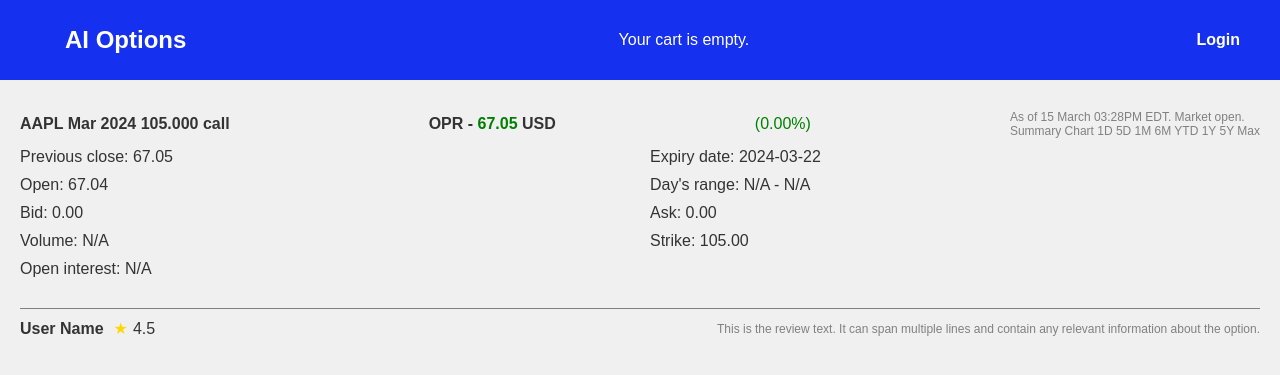
After one commit to dayveedaniel/Django_lab, a Django app: page /product/1/ in a window 1280 px wide. The commit adds this page. Shown: the top 375 px of the page. Run offline with Django 5.2, Linux system fonts and the light colour scheme; parts of the project's set-up code (start-up, migrations or seed data) failed here and were passed over.

Commit message:
work on product page

```diff
--- a/accounts/views.py
+++ b/accounts/views.py
@@ -62,5 +62,4 @@ def add_review(request, product_id):
         review.user = request.user  # Assign the current user to the order
         review.product = product  # Assign the current user to the order
         review.save()
-
     return redirect('profile')
--- a/shop/models.py
+++ b/shop/models.py
@@ -1,5 +1,6 @@
 # Create your models here.
 from django.contrib.auth.models import User
+from django.core.validators import MaxValueValidator, MinValueValidator
 from django.db import models
 from django.db.models import CheckConstraint, Q, Avg, Count
 from django.urls import reverse
@@ -106,7 +107,10 @@ class Review(models.Model):
     user = models.ForeignKey(User, models.CASCADE)
     product = models.ForeignKey(Product, models.CASCADE, null=True, blank=True)
     comment = models.TextField(max_length=250, null=True, blank=True)
-    rate = models.IntegerField(default=1)
+    rate = models.IntegerField(default=0, validators=[
+        MaxValueValidator(5),
+        MinValueValidator(0)
+    ])
     created_at = models.DateTimeField(auto_now_add=True)
 
     def __str__(self):
--- a/shop/urls.py
+++ b/shop/urls.py
@@ -1,8 +1,9 @@
 from django.urls import path
-from .views import HomePageView, CustomersListView, ticker_details
+from .views import HomePageView, CustomersListView, ticker_details, product_details
 
 urlpatterns = [
     path('', HomePageView.as_view(), name='home'),
     path('customers', CustomersListView.as_view(), name='customers'),
     path('ticker/<slug:slug>/', ticker_details, name='details'),
+    path('product/<slug:slug>/', product_details, name='products'),
 ]
--- a/shop/views.py
+++ b/shop/views.py
@@ -3,7 +3,7 @@ from django.shortcuts import get_object_or_404, render
 from django.views.generic.list import ListView
 
 from cart.form import CartAddProductForm
-from shop.models import Customer, Order, Ticker
+from shop.models import Customer, Order, Ticker, Product
 
 
 # Create your views here.
@@ -43,6 +43,13 @@ def ticker_details(request, slug):
     return render(request, 'shop/tickers/details.html', context)
 
 
+def product_details(request, slug):
+    option = get_object_or_404(Product, slug=slug)
+    cart_product_form = CartAddProductForm()
+    context = {'options': option, 'cart_product_form': cart_product_form}
+    return render(request, 'shop/products/product.html', context)
+
+
 class CustomersListView(ListView):
     template_name = "customer.html"
     model = Customer
--- /dev/null
+++ b/static/css/product.css
@@ -0,0 +1,98 @@
+.option-container {
+  width: 100%;
+  display: flex;
+  flex-direction: column;
+}
+
+.option-data {
+  display: flex;
+  justify-content: space-between;
+  align-items: center;
+  margin-bottom: 10px;
+}
+
+.option-name {
+  font-weight: bold;
+}
+
+.opr-price {
+  font-weight: bold;
+}
+
+.opr-delayed-price {
+  color: green;
+}
+
+.change-percent {
+  color: green;
+}
+
+.additional-info {
+  display: flex;
+  flex-direction: column;
+}
+
+.as-of {
+  font-size: 12px;
+  color: gray;
+}
+
+.summary-chart {
+  font-size: 12px;
+  color: gray;
+}
+
+.option-info {
+  display: grid;
+  grid-template-columns: 1fr 1fr;
+  grid-column-gap: 20px;
+  grid-row-gap: 10px;
+  margin-bottom: 10px;
+}
+
+.review-row {
+  display: flex;
+  justify-content: space-between;
+  align-items: center;
+  margin-top: 20px;
+  border-top: 1px solid gray;
+  padding-top: 10px;
+}
+
+.review-title {
+  font-weight: bold;
+}
+
+.review-text {
+  font-size: 12px;
+  color: gray;
+}
+
+.review-row {
+  display: flex;
+  justify-content: space-between;
+  align-items: center;
+  margin-top: 20px;
+  border-top: 1px solid gray;
+  padding-top: 10px;
+}
+
+.rating {
+  display: flex;
+  align-items: center;
+}
+
+.username {
+  font-weight: bold;
+  margin-right: 10px;
+}
+
+.rating-score {
+  display: flex;
+  align-items: center;
+}
+
+.star {
+  color: gold;
+  margin-right: 5px;
+}
--- a/templates/accounts/profile.html
+++ b/templates/accounts/profile.html
@@ -43,7 +43,7 @@
                 </div>
                 <div class="product-price"> {{ item.quantity }} * {{ item.price }}</div>
                 <div class="product-actions">
-                    <button class="btn view-product" onclick="window.location='{% url 'details' slug=item.product.category.slug %}';">View Product</button>
+                    <button class="btn view-product" onclick="window.location='{% url 'products' slug=item.product.slug %}';">View Product</button>
                     <button class="btn leave-review" data-id="{{ item.product.id }}" data-name="{{ item.product.name }}" >Leave Review</button>
                 </div>
             </div>
--- /dev/null
+++ b/templates/shop/products/product.html
@@ -0,0 +1,44 @@
+{% extends "home.html" %}
+{% load static %}
+{% block search %}
+{% endblock %}
+{% block content %}
+
+<link rel="stylesheet" href="{% static 'css/product.css' %}">
+
+
+<div class="option-container">
+  <div class="option-data">
+    <span class="option-name">AAPL Mar 2024 105.000 call</span>
+    <span class="opr-price">OPR - <span class="opr-delayed-price">67.05</span> USD</span>
+    <span class="change-percent">(0.00%)</span>
+    <span class="additional-info">
+      <span class="as-of">As of 15 March 03:28PM EDT. Market open.</span>
+      <span class="summary-chart">Summary Chart 1D 5D 1M 6M YTD 1Y 5Y Max</span>
+    </span>
+  </div>
+  <div class="option-info">
+    <span class="previous-close">Previous close: 67.05</span>
+    <span class="expiry-date">Expiry date: 2024-03-22</span>
+    <span class="open-price">Open: 67.04</span>
+    <span class="day-range">Day's range: N/A - N/A</span>
+    <span class="bid-price">Bid: 0.00</span>
+    <span class="ask-price">Ask: 0.00</span>
+    <span class="volume">Volume: N/A</span>
+    <span class="strike-price">Strike: 105.00</span>
+    <span class="open-interest">Open interest: N/A</span>
+  </div>
+
+  <div class="review-row">
+    <div class="rating">
+      <span class="username">User Name</span>
+      <span class="rating-score">
+        <span class="star">&#9733;</span>
+        4.5
+      </span>
+    </div>
+    <span class="review-text">This is the review text. It can span multiple lines and contain any relevant information about the option.</span>
+</div>
+
+</div>
+{% endblock %}
--- a/templates/shop/tickers/details.html
+++ b/templates/shop/tickers/details.html
@@ -47,7 +47,7 @@
     </thead>
     <tbody>
     {% for option in options %}
-    <tr class="ticker-item">
+    <tr class="ticker-item" onclick="window.location='{% url 'products' slug=option.slug %}';">
         <td>
             <div class="option-type {% if option.option_type == 'Call' %}call{% else %}put{% endif %}">{{ option.option_type }}
             </div>
```
Also changed, not shown: shop/migrations/0004_alter_review_rate.py (added).
